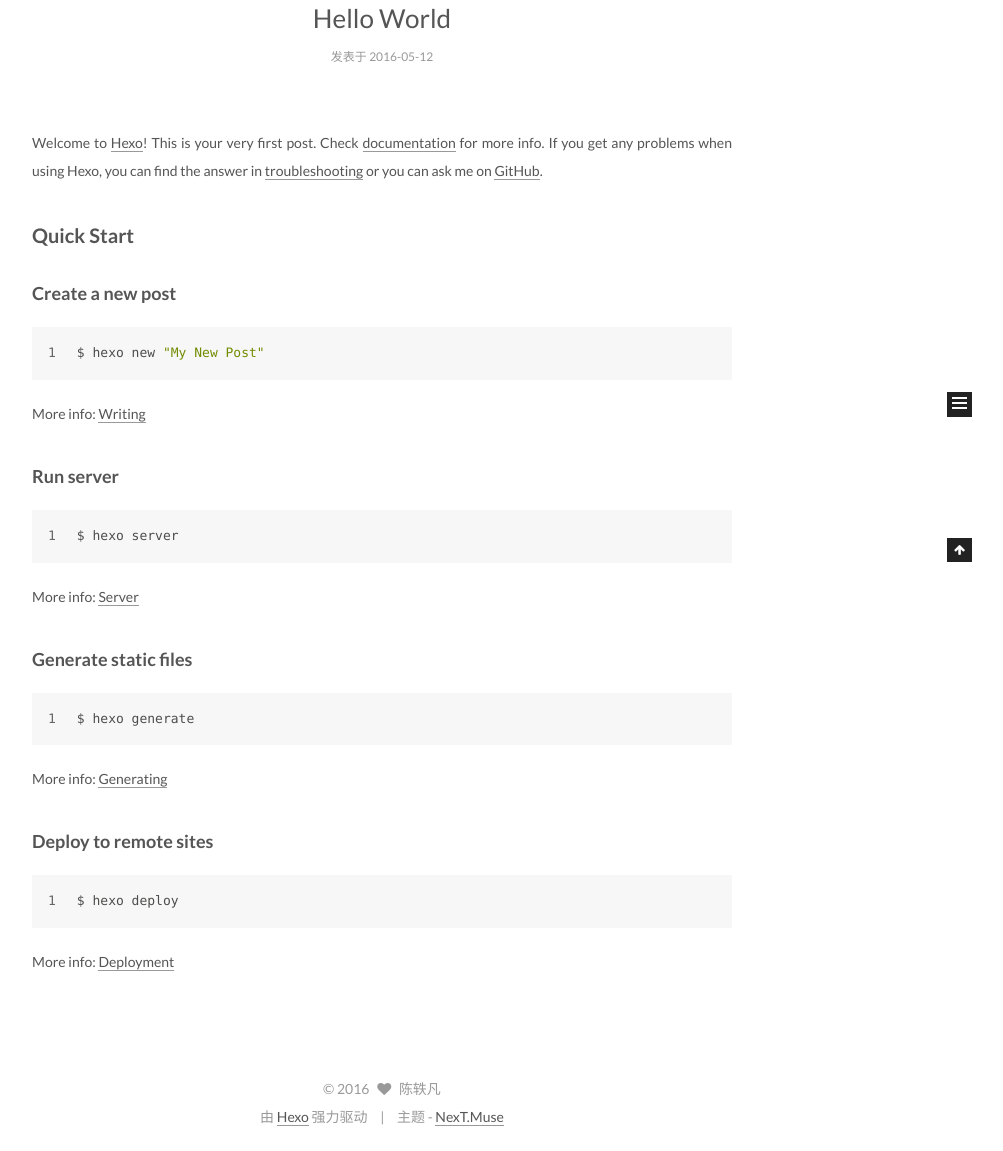
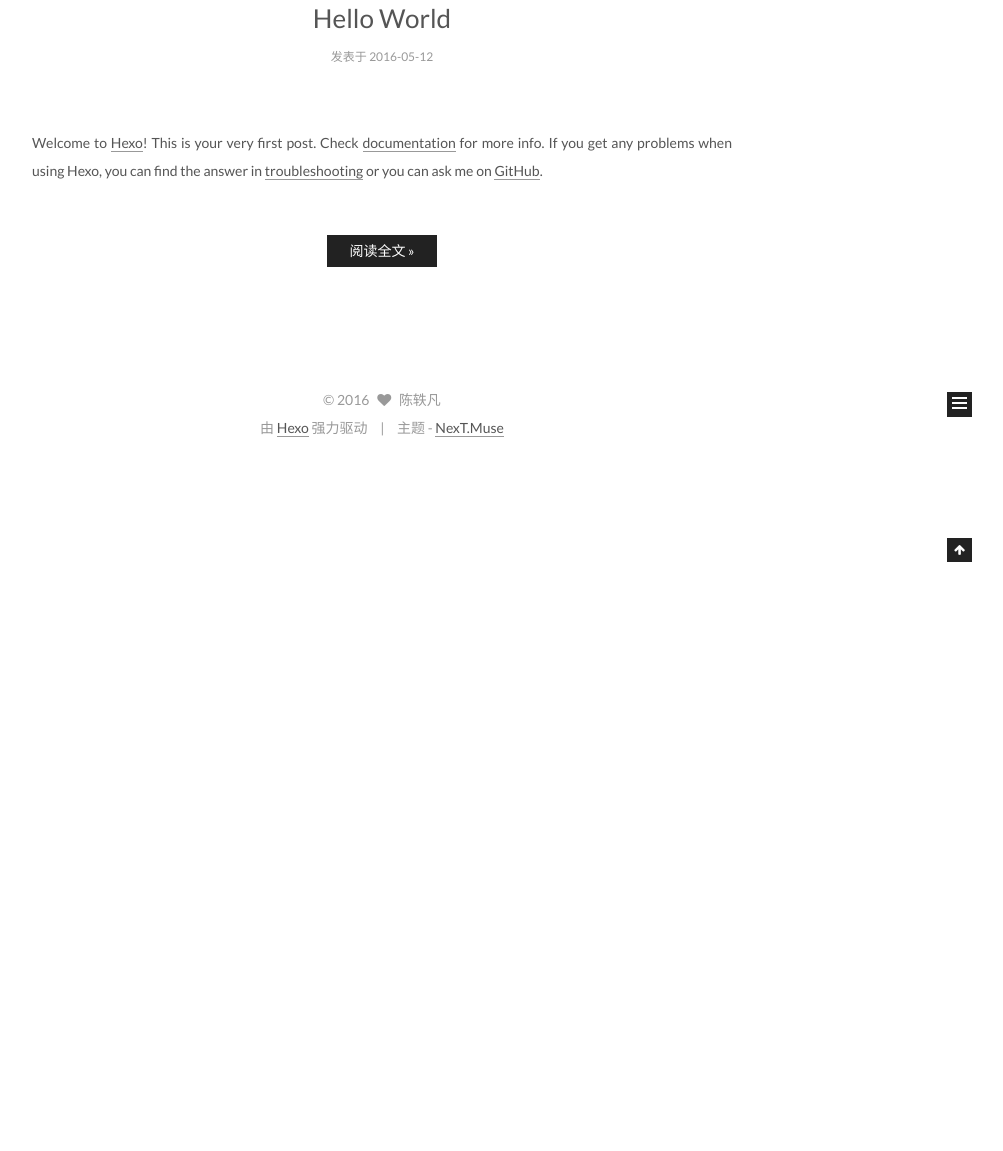
Before and after one commit to CMYan/CMYan.github.io, a plain HTML site: page index.html in a window 1280 px wide. Shown: the part 338-1489 px from the top of the page, without its empty margins (258-1261 px from the left). After the commit the page ends 800 px from the top, so only its background shows below. Drawn offline with Linux system fonts and the light colour scheme.

Commit message:
Site updated: 2016-05-13 09:00:55

```diff
--- a/css/main.css
+++ b/css/main.css
@@ -1548,7 +1548,7 @@ pre .javascript .function {
   width: 4px;
   height: 4px;
   border-radius: 50%;
-  background: #9c7950;
+  background: #ff9c33;
 }
 .links-of-blogroll {
   font-size: 13px;
--- a/index.html
+++ b/index.html
@@ -276,18 +276,12 @@
 
 
 
-
-            <p>Welcome to <a href="https://hexo.io/" target="_blank" rel="external">Hexo</a>! This is your very first post. Check <a href="https://hexo.io/docs/" target="_blank" rel="external">documentation</a> for more info. If you get any problems when using Hexo, you can find the answer in <a href="https://hexo.io/docs/troubleshooting.html" target="_blank" rel="external">troubleshooting</a> or you can ask me on <a href="https://github.com/hexojs/hexo/issues" target="_blank" rel="external">GitHub</a>.</p>
-<h2 id="Quick-Start"><a href="#Quick-Start" class="headerlink" title="Quick Start"></a>Quick Start</h2><h3 id="Create-a-new-post"><a href="#Create-a-new-post" class="headerlink" title="Create a new post"></a>Create a new post</h3><figure class="highlight bash"><table><tr><td class="gutter"><pre><span class="line">1</span><br></pre></td><td class="code"><pre><span class="line">$ hexo new <span class="string">"My New Post"</span></span><br></pre></td></tr></table></figure>
-<p>More info: <a href="https://hexo.io/docs/writing.html" target="_blank" rel="external">Writing</a></p>
-<h3 id="Run-server"><a href="#Run-server" class="headerlink" title="Run server"></a>Run server</h3><figure class="highlight bash"><table><tr><td class="gutter"><pre><span class="line">1</span><br></pre></td><td class="code"><pre><span class="line">$ hexo server</span><br></pre></td></tr></table></figure>
-<p>More info: <a href="https://hexo.io/docs/server.html" target="_blank" rel="external">Server</a></p>
-<h3 id="Generate-static-files"><a href="#Generate-static-files" class="headerlink" title="Generate static files"></a>Generate static files</h3><figure class="highlight bash"><table><tr><td class="gutter"><pre><span class="line">1</span><br></pre></td><td class="code"><pre><span class="line">$ hexo generate</span><br></pre></td></tr></table></figure>
-<p>More info: <a href="https://hexo.io/docs/generating.html" target="_blank" rel="external">Generating</a></p>
-<h3 id="Deploy-to-remote-sites"><a href="#Deploy-to-remote-sites" class="headerlink" title="Deploy to remote sites"></a>Deploy to remote sites</h3><figure class="highlight bash"><table><tr><td class="gutter"><pre><span class="line">1</span><br></pre></td><td class="code"><pre><span class="line">$ hexo deploy</span><br></pre></td></tr></table></figure>
-<p>More info: <a href="https://hexo.io/docs/deployment.html" target="_blank" rel="external">Deployment</a></p>
-
-
+          <p>Welcome to <a href="https://hexo.io/">Hexo</a>! This is your very first post. Check <a href="https://hexo.io/docs/">documentation</a> for more info. If you get any problems when using Hexo, you can find the answer in <a href="https://hexo.io/docs/troubleshooting.html">troubleshooting</a> or you can ask me on <a href="https://github.com/hexojs/hexo/issues">GitHub</a>.</p>
+          <div class="post-more-link text-center">
+            <a class="btn" href="/2016/05/12/hello-world/#more" rel="contents">
+              阅读全文 &raquo;
+            </a>
+          </div>
 
 
     </div>
```
Also changed, not shown: 2016/05/12/hello-world/index.html (+5 -7 lines).
